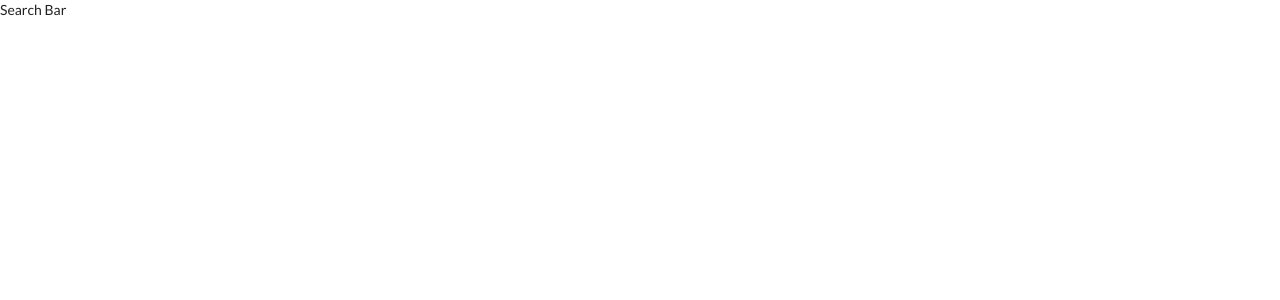
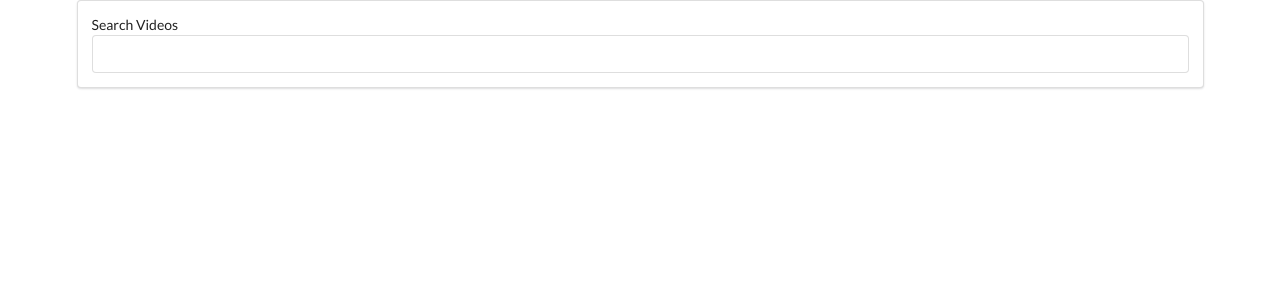
Before and after one commit to singhsanket143/UTubePlayer-React, a React (Create React App) app: page / in a window 1280 px wide. Shown: the top 300 px of the page. Built offline with nearby package versions, Linux system fonts and the light colour scheme.

Commit message:
Handled Form Submission

```diff
--- a/src/Components/App.js
+++ b/src/Components/App.js
@@ -3,7 +3,7 @@ import SearchBar from "./SearchBar";
 class App extends React.Component {
   render() {
     return (
-      <div>
+      <div className="ui container">
         <SearchBar />
       </div>
     );
--- a/src/Components/SearchBar.js
+++ b/src/Components/SearchBar.js
@@ -1,8 +1,29 @@
 import React from "react";
 
 class SearchBar extends React.Component {
+  state = { term: "" };
+
+  onInputChange = event => {
+    this.setState({ term: event.target.value });
+  };
+
+  onFormSubmit = event => {
+    event.preventDefault();
+  };
+
   render() {
-    return <div>Search Bar</div>;
+    return (
+      <div className="search-bar ui segment">
+        <form className="ui form" onSubmit={this.onFormSubmit}>
+          <label className="field">Search Videos</label>
+          <input
+            onChange={this.onInputChange}
+            type="text"
+            value={this.state.term}
+          />
+        </form>
+      </div>
+    );
   }
 }
 
```
